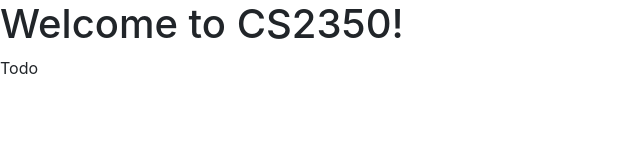
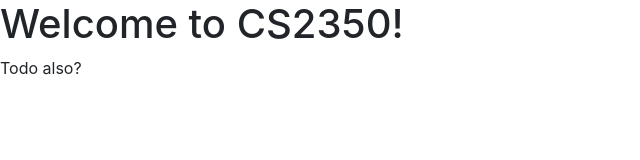
Before and after one commit to NathanKnapczyk/cs2350-practice-07, a plain HTML site: page src/index.html in a window 1280 px wide. Shown: the full height of the page, 0-640 px from the left. Drawn offline with nearby package versions, Linux system fonts and the light colour scheme.

Commit message:
Another Test

```diff
--- a/src/index.html
+++ b/src/index.html
@@ -12,7 +12,7 @@
 <body>
   <h1>Welcome to CS2350!</h1>
   <script src="/javascripts/main.js"></script>
-  Todo
+  Todo also?
 </body>
 
 </html>
```
